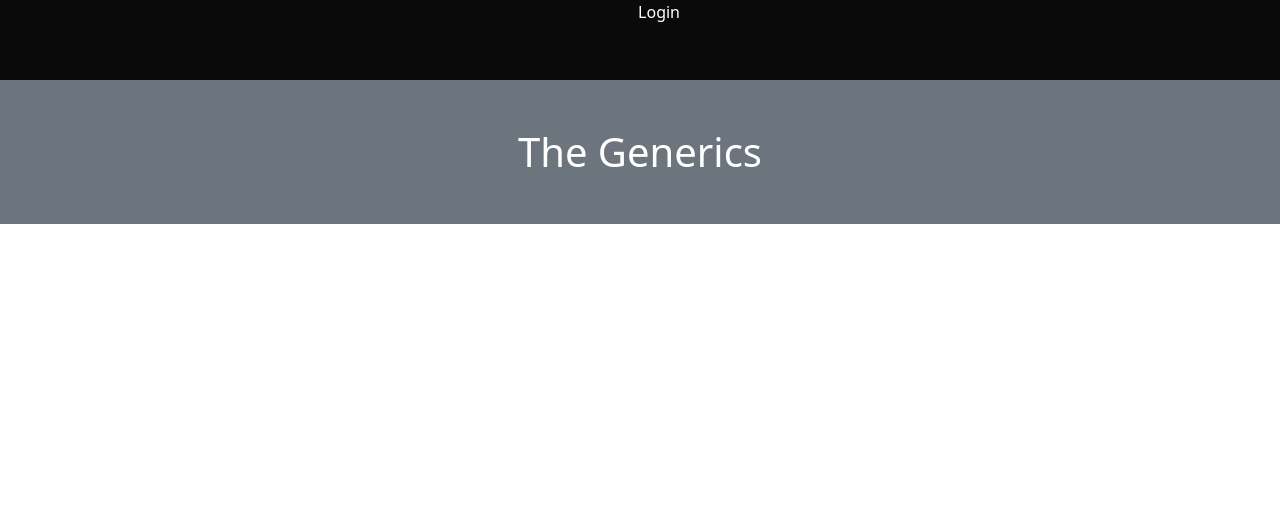
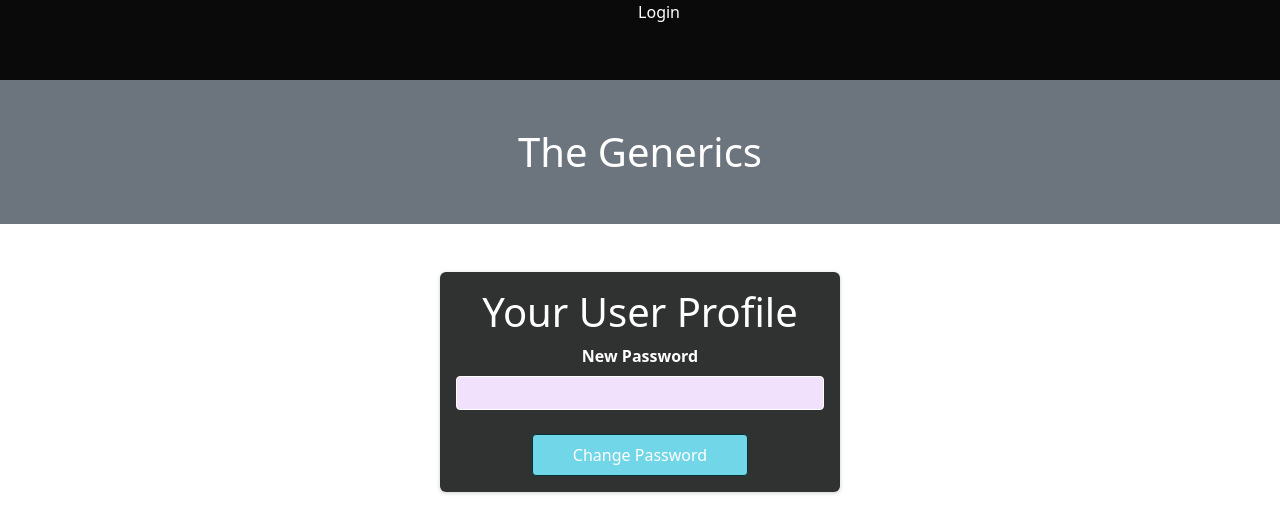
Before and after one commit to Chiksinafees/Ecommerse-website, a React (Create React App) app: page /profile in a window 1280 px wide. Shown: the top 532 px of the page. Built offline with nearby package versions, Linux system fonts and the light colour scheme.

Commit message:
Updating the Old Password ( task 17 )

```diff
--- a/src/App.js
+++ b/src/App.js
@@ -10,6 +10,7 @@ import Home from "./pages/Home";
 import Contact from "./pages/Contact";
 import ItemsDetails from "./pages/ItemsDetails";
 import Login from "./pages/Login";
+import Profile from "./pages/Profile";
 
 function App() {
   const [showCart, setShowCart] = useState(false);
@@ -44,7 +45,7 @@ function App() {
       {showCart && <Cart onTap={cartCloseHandler} />}
       <Switch>
         <Route exact path="/">
-          <Redirect to="/store" />
+          <Redirect to="/home" />
         </Route>
         <Route path="/home">
           <Home />
@@ -64,6 +65,9 @@ function App() {
         <Route path="/Login">
           <Login />
         </Route>
+        <Route path="/profile">
+          <Profile />
+        </Route>
         <Route path="/Logout">
           <Login />
         </Route>
--- a/src/component/NavBar.js
+++ b/src/component/NavBar.js
@@ -55,6 +55,13 @@ const NavBar = (props) => {
           )}
           {isLoggedIn && (
             <li>
+              <NavLink activeClassName={classes.active} to="/profile">
+                Profile
+              </NavLink>
+            </li>
+          )}
+          {isLoggedIn && (
+            <li>
               <NavLink
                 activeClassName={classes.active}
                 onClick={logoutHandlerfn}
--- /dev/null
+++ b/src/pages/Profile.js
@@ -0,0 +1,57 @@
+import { useState, useContext } from "react";
+import classes from "./Login.module.css";
+import CartContext from "../component/Store/Cart-context";
+
+const Profile = () => {
+  const profCtx = useContext(CartContext);
+
+  const [newpassword, setNewPassword] = useState("");
+
+  const newPassword = (e) => {
+    setNewPassword(e.target.value);
+  };
+
+  const passwordChangeHandler = (e) => {
+    e.preventDefault();
+    console.log(newpassword);
+
+    fetch(
+      "https://identitytoolkit.googleapis.com/v1/accounts:update?key=AIzaSyCENs_kbPG5MUBwwErYSVMnS9ZTwdVtRHs",
+      {
+        method: "POST",
+        body: JSON.stringify({
+          idToken: profCtx.token,
+          password: newpassword,
+          returnSecureToken: true,
+        }),
+        headers: {
+          "Content-Type": "application/json",
+        },
+      }
+    ).then((res) => {
+      //...
+    });
+  };
+
+  return (
+    <section className={classes.auth}>
+      <h1 className="text-center">Your User Profile </h1>
+      <form onSubmit={passwordChangeHandler}>
+        <div className={classes.control}>
+          <label htmlFor="new-password">New Password</label>
+          <input
+            id="new-password"
+            type="password"
+            value={newpassword}
+            onChange={newPassword}
+          />
+        </div>
+        <div className={classes.actions}>
+          <button type="submit">Change Password</button>
+        </div>
+      </form>
+    </section>
+  );
+};
+
+export default Profile;
```
